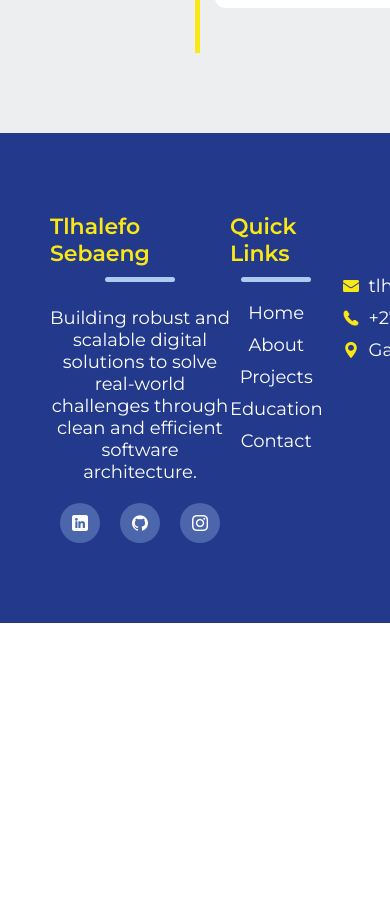
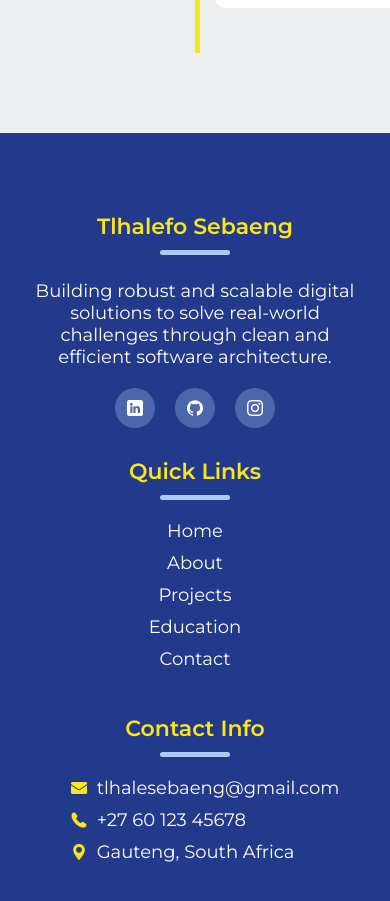
Before and after one commit to tlhalesebaeng/my-portfolio, a React (Vite) app: page / in a window 390 px wide. Shown: the part 4340-5241 px from the top of the page. Before the commit the page ends 4963 px from the top, so only its background shows below. Built offline with nearby package versions, Linux system fonts and the light colour scheme.

Commit message:
Footer small screen responsiveness

```diff
--- a/src/components/footer/Footer.css
+++ b/src/components/footer/Footer.css
@@ -112,3 +112,20 @@ footer .marker {
     margin-left: 10px;
     color: rgb(255, 255, 255);
 }
+
+/* Responsiveness */
+
+@media (max-width: 500px) {
+    footer {
+        padding: 80px 30px;
+        flex-direction: column;
+    }
+
+    footer section {
+        width: 100%;
+    }
+
+    .footer-links {
+        margin: 30px 0px;
+    }
+}
```
